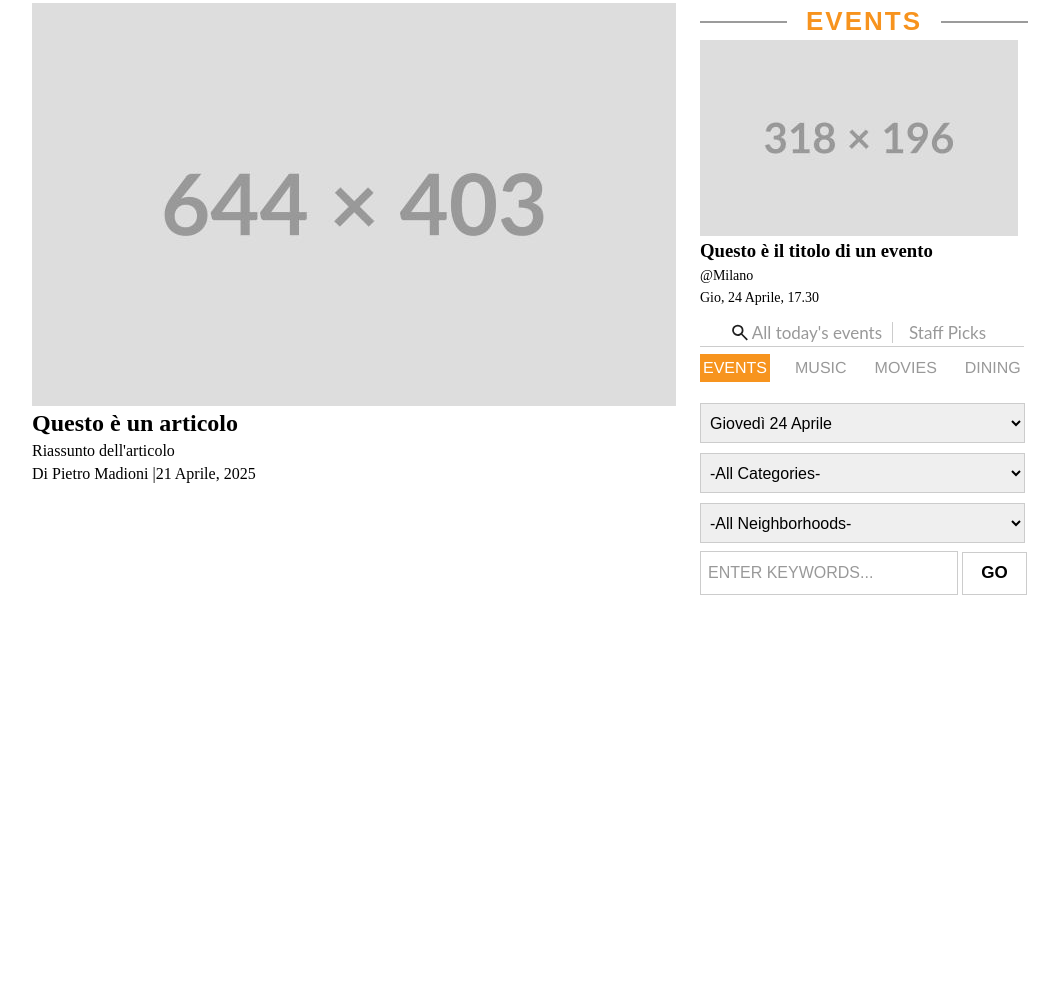
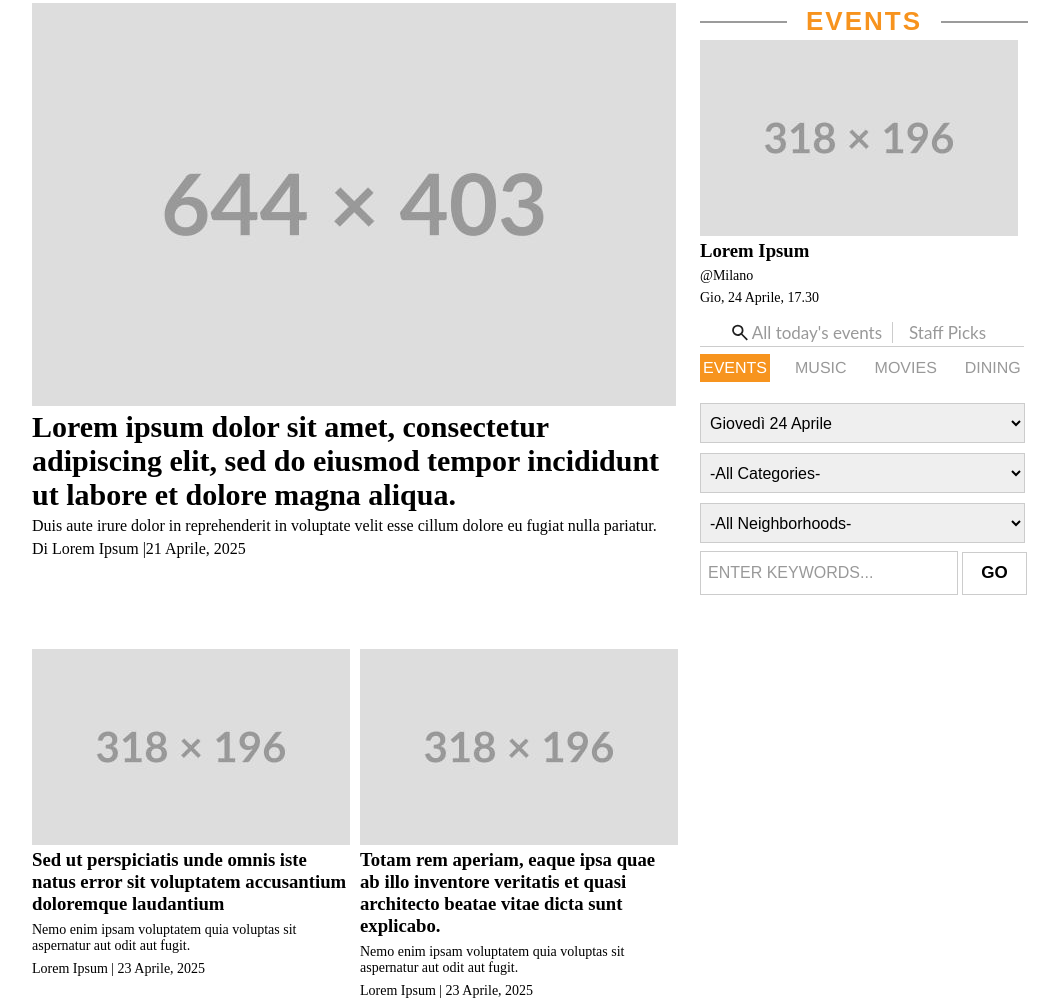
Before and after one commit to Pietrolio19/Orlando-Weekly, a website: page index.html in a window 1280 px wide. Shown: the part 223-1230 px from the top of the page, without its empty margins (211-1269 px from the left). Before the commit the page ends 845 px from the top, so only its background shows below. Drawn offline with Linux system fonts and the light colour scheme.

Commit message:
aggiunta zona articoli "featured"

```diff
--- a/index.html
+++ b/index.html
@@ -9,7 +9,7 @@
 <body>
     <header>
         <div class="bar"></div>
-        <img class="logo" src="images/placeHoldLogo.jpeg">
+        <img src="images/placeHoldLogo.jpeg" class="logo">
     </header>
 
     <div class="navigation">
@@ -123,29 +123,29 @@
                         </ul>
                     </div>
                 </li>
-                <li><img class="pointer-on-hover" src="images/person_24dp_1F1F1F_FILL0_wght400_GRAD0_opsz24.svg"></li>
-                <li><img class="pointer-on-hover" src="images/search_24dp_1F1F1F_FILL0_wght400_GRAD0_opsz24.svg"></li>
+                <li><img src="images/person_24dp_1F1F1F_FILL0_wght400_GRAD0_opsz24.svg" class="pointer-on-hover"></li>
+                <li><img src="images/search_24dp_1F1F1F_FILL0_wght400_GRAD0_opsz24.svg" class="pointer-on-hover"></li>
             </ul>
         </nav>
     </div>
 
     <main>
-        <section>
-            <div class="flex-box">
-                <div class="article">
-                    <img class="pointer-on-hover" src="images/mainArticlePlaceHolder.jpeg">
-                    <h1 class="main-article-title"> Questo è un articolo </h1>
-                    <p class="article-summary"> Riassunto dell'articolo </p>
-                    <p class="article-info"> Di Pietro Madioni |21 Aprile, 2025 </p>
-                </div>
-                <div class="events">
+        <section id="hero">
+            <div class="flex-box"> <!-- div per layout main article e events -->
+                <article class="main-article">
+                    <img src="images/mainArticlePlaceHolder.jpeg" class="pointer-on-hover">
+                    <h3 class="main-article-title"> Lorem ipsum dolor sit amet, consectetur adipiscing elit, sed do eiusmod tempor incididunt ut labore et dolore magna aliqua. </h3>
+                    <p class="article-summary"> Duis aute irure dolor in reprehenderit in voluptate velit esse cillum dolore eu fugiat nulla pariatur.</p>
+                    <p class="article-info"> Di Lorem Ipsum |21 Aprile, 2025 </p>
+                </article> <!-- main article -->
+                <div class="events"> <!-- zona eventi -->
                     <div class="head">
                         <span class="divider"></span>
                         <h3 class="events-title">EVENTS</h3>
                         <span class="divider"></span>
-                    </div>
-                    <img class="pointer-on-hover" src="images/mainEventPlaceHolder.jpeg">
-                    <h3 class="main-event-title"> Questo è il titolo di un evento</h3>
+                    </div> <!-- testata -->
+                    <img src="images/mainEventPlaceHolder.jpeg" class="pointer-on-hover">
+                    <h3 class="title-style"> Lorem Ipsum </h3>
                     <p class="event-location"> @Milano </p>
                     <p class="event-info"> Gio, 24 Aprile, 17.30 </p>
                     <div class="events-navigation">
@@ -165,7 +165,7 @@
                                 <li data-panel="panel-dining"> DINING </li>
                             </ul>
                         </nav>
-                    </div>
+                    </div>  <!-- menu orizzontale per filtrare le attività -->
                     <div class="selectors">
                         <div class="panel" id="panel-events">
                             <ul class="selectors-list">
@@ -615,9 +615,30 @@
                                 </li>
                             </ul>
                         </div>
-                    </div>
+                    </div> <!-- diverse liste di selettori, cambiano, tramite js, in base a quale attività si seleziona -->
                 </div>
             </div>
+        </section> <!-- Parte Principale -->
+        <section id="featured-articles">
+            <div class="flex-box featured">
+                <article class="medium-article orange-text-on-hover">
+                    <img src="images/mediumArticlePlaceHolder.jpeg">
+                    <h3 class="title-style orange-text"> Sed ut perspiciatis unde omnis iste natus error sit voluptatem accusantium doloremque laudantium</h3>
+                    <p> Nemo enim ipsam voluptatem quia voluptas sit aspernatur aut odit aut fugit. </p>
+                    <p> Lorem Ipsum | 23 Aprile, 2025</p>
+                </article>
+                <article class="medium-article orange-text-on-hover">
+                    <img src="images/mediumArticlePlaceHolder.jpeg">
+                    <h3 class="title-style orange-text">Totam rem aperiam, eaque ipsa quae ab illo inventore veritatis et quasi architecto beatae vitae dicta sunt explicabo.</h3>
+                    <p> Nemo enim ipsam voluptatem quia voluptas sit aspernatur aut odit aut fugit. </p>
+                    <p> Lorem Ipsum | 23 Aprile, 2025</p>
+                </article>
+
+            </div>
+
+        </section> <!-- Articoli sotto la parte principale "featured" -->
+        <section id="the-latest">
+
         </section>
     </main>
 </body>
--- a/style.css
+++ b/style.css
@@ -108,6 +108,8 @@
 
 .main-article-title {
     margin: 0;
+    font-size: 30px;
+    width: 100%;
 }
 
 .main-article-title:hover {
@@ -124,6 +126,7 @@
 }
 
 /* events */
+
 .events {
     flex: 1;
 }
@@ -159,11 +162,12 @@
     cursor: pointer;
 }
 
-.main-event-title {
+.title-style {
     margin: 0;
+    max-width: 318px;
 }
 
-.main-event-title:hover {
+.title-style:hover {
     color: #f7941e;
     cursor: pointer;
 }
@@ -340,3 +344,25 @@
     color: #9b9b9b;
     margin: 0;
 }
+
+/* featured articles */
+
+.featured { /* modifica del comportamento di flex-box per adattarsi alle immagini */
+    gap: 10px;
+    margin-top: 35px;
+}
+
+.medium-article p{
+    max-width: 318px;
+    font-size: 14px;
+    margin-top: 7px;
+    margin-bottom: 0;
+}
+
+.orange-text-on-hover:hover {
+    cursor: pointer;
+}
+
+.orange-text-on-hover:hover .orange-text {
+    color: #f7941e;
+}
```
Also changed, not shown: images/mediumArticlePlaceHolder.jpeg (added).
